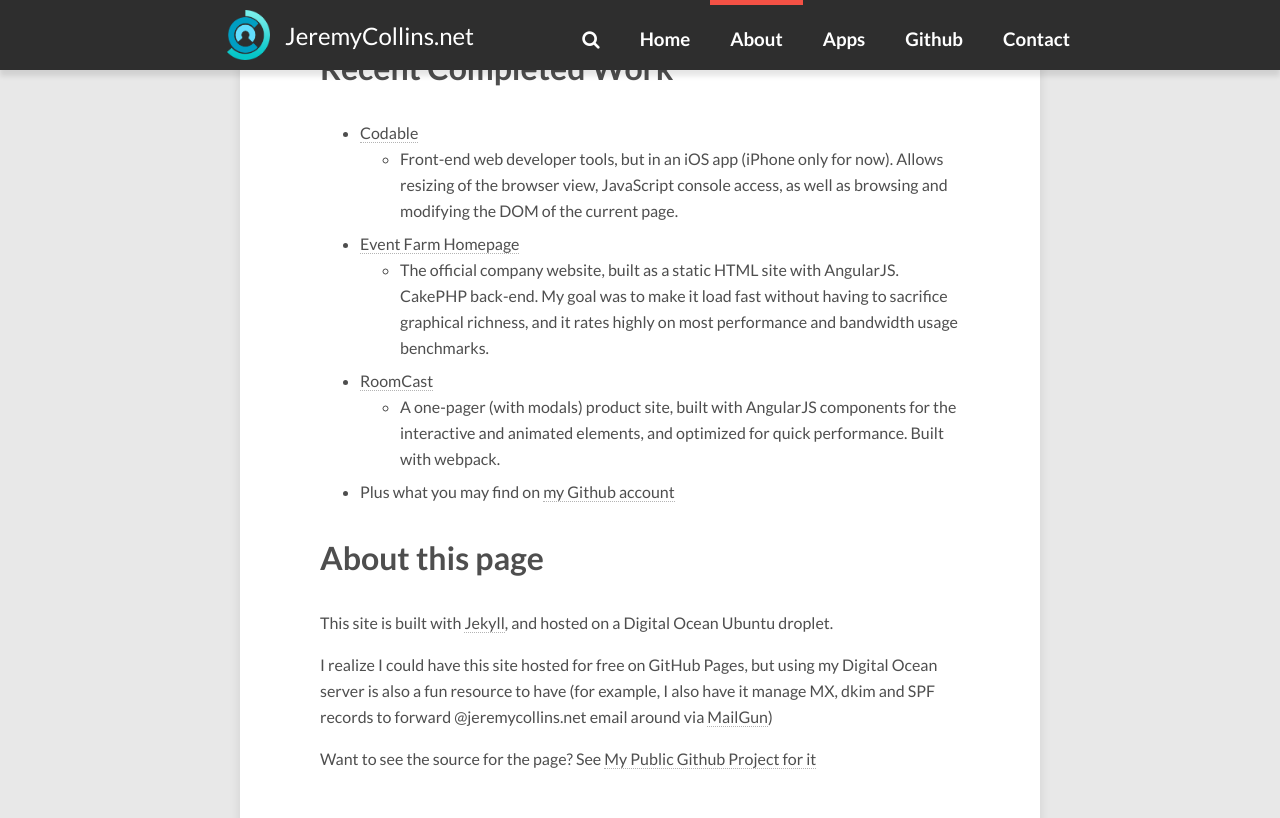
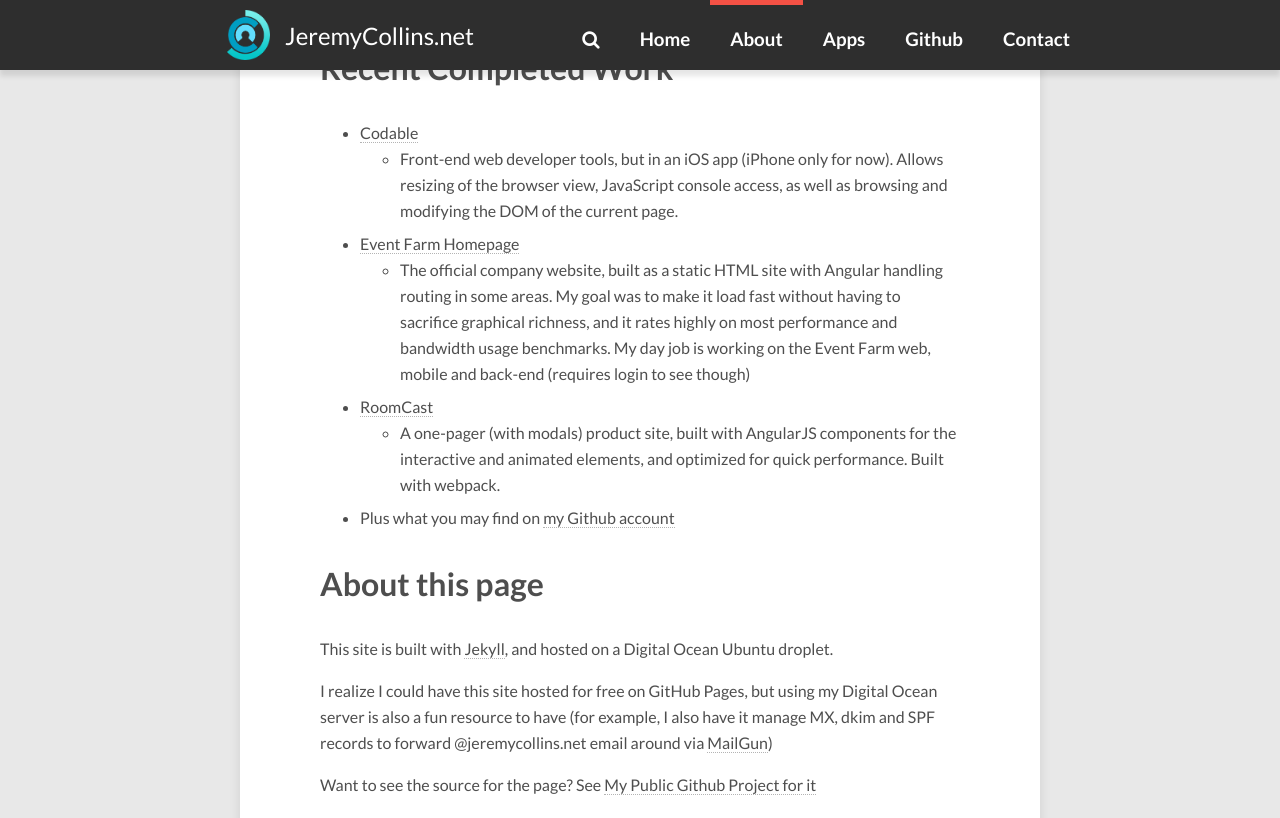
Before and after one commit to jdodsoncollins/JeremyCollinsDotNet, a Jekyll site: the page built from about.md, in a window 1280 px wide and 900 px high, scrolled down 604 px, cut to the strip 0-818 px from the top of the window. Built offline with Jekyll 4.4.1, drawn with Linux system fonts in a browser that asks for light colours; nearby versions of some CDN libraries; comment, search, counter and statistics services are not loaded.

Commit message:
fix links on about page

```diff
--- a/about.md
+++ b/about.md
@@ -15,9 +15,9 @@
 # Recent Completed Work
 * [Codable](http://appstore.com/codable)
     * Front-end web developer tools, but in an iOS app (iPhone only for now). Allows resizing of the browser view, JavaScript console access, as well as browsing and modifying the DOM of the current page.
-* [Event Farm Homepage](eventfarm.com)
-    * The official company website, built as a static HTML site with AngularJS. CakePHP back-end. My goal was to make it load fast without having to sacrifice graphical richness, and it rates highly on most performance and bandwidth usage benchmarks.
-* [RoomCast](roomcast.teleadapt.com)
+* [Event Farm Homepage](https://eventfarm.com)
+    * The official company website, built as a static HTML site with Angular handling routing in some areas. My goal was to make it load fast without having to sacrifice graphical richness, and it rates highly on most performance and bandwidth usage benchmarks. My day job is working on the Event Farm web, mobile and back-end (requires login to see though)
+* [RoomCast](http://roomcast.teleadapt.com)
     * A one-pager (with modals) product site, built with AngularJS components for the interactive and animated elements, and optimized for quick performance. Built with webpack.
 * Plus what you may find on [my Github account](https://github.com/jdodsoncollins)
 
```
